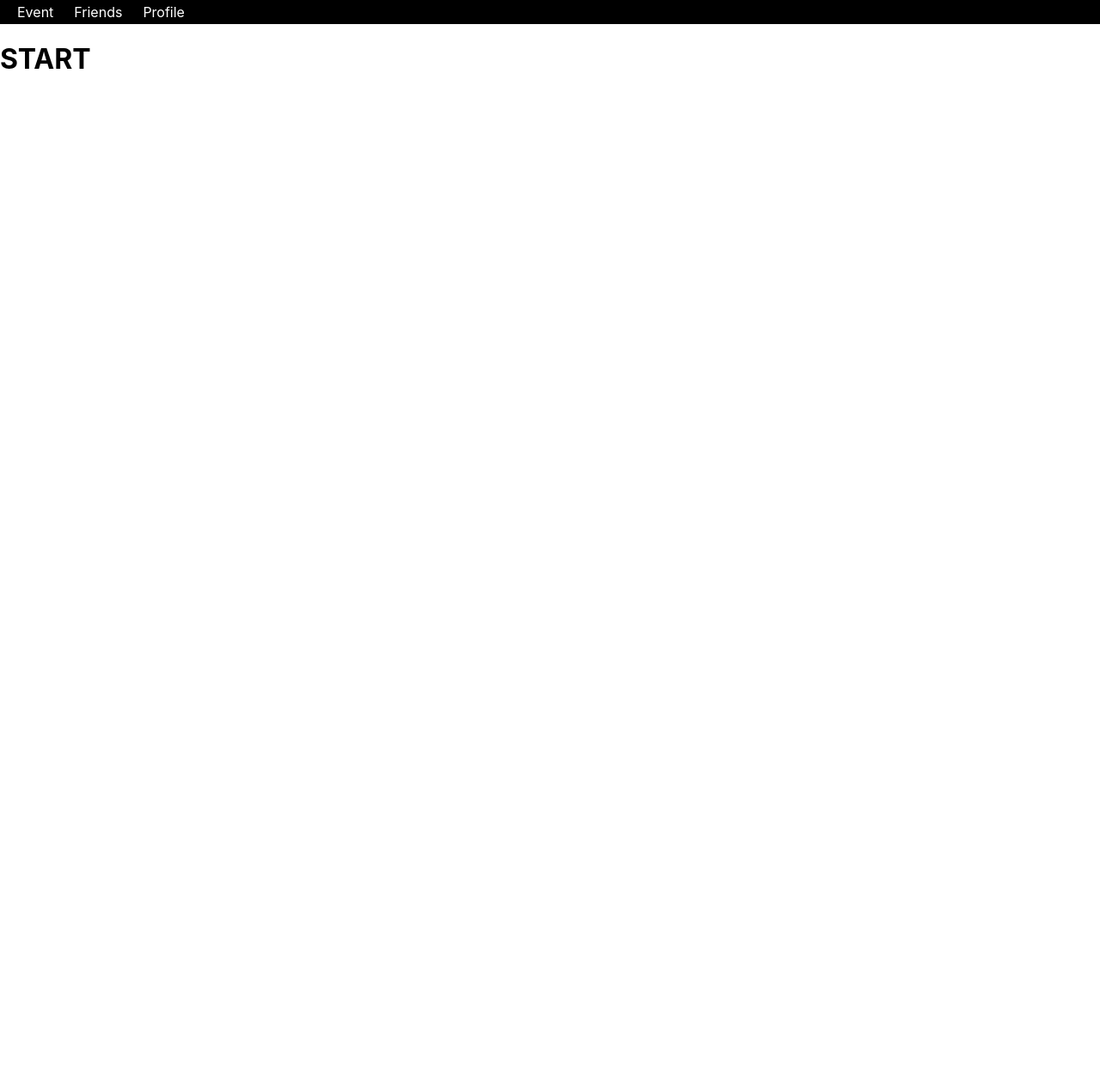
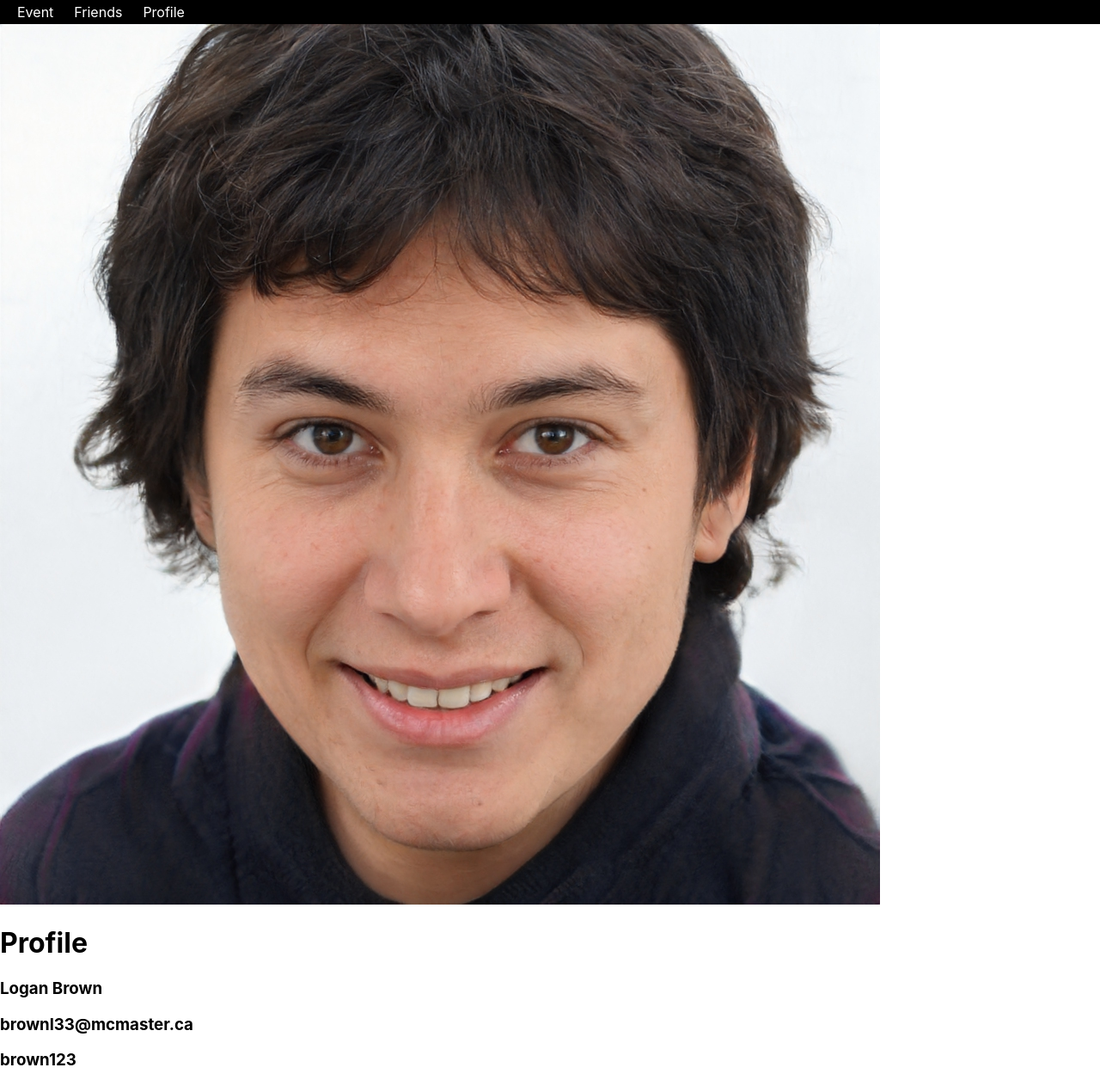
Before and after one commit to JameTran/SpillBill, a React (Create React App) app: page /profile in a window 1280 px wide. Shown: the whole page at 86% size. Before the commit the page ends 800 px from the top, so only its background shows below. Built offline with nearby package versions, Linux system fonts and the light colour scheme.

Commit message:
commiting temp profile page

```diff
--- a/src/pages/Profile.js
+++ b/src/pages/Profile.js
@@ -1,3 +1,19 @@
+import React from "react";
+import { useNavigate } from "react-router-dom"
+import image from "../components/images/profilepic.jpg";
+
 export default function Profile() {
-    return <h1>START</h1>
+    return (
+        <>
+            <img src={image} alt="Avatar" />
+            <h1>Profile</h1>
+            <h3>Logan Brown</h3>
+            <h3>brownl33@mcmaster.ca</h3>
+            <h3>brown123</h3>
+        </>
+
+
+
+
+    );
 }
```
Also changed, not shown: src/components/images/profilepic.jpg (added).
